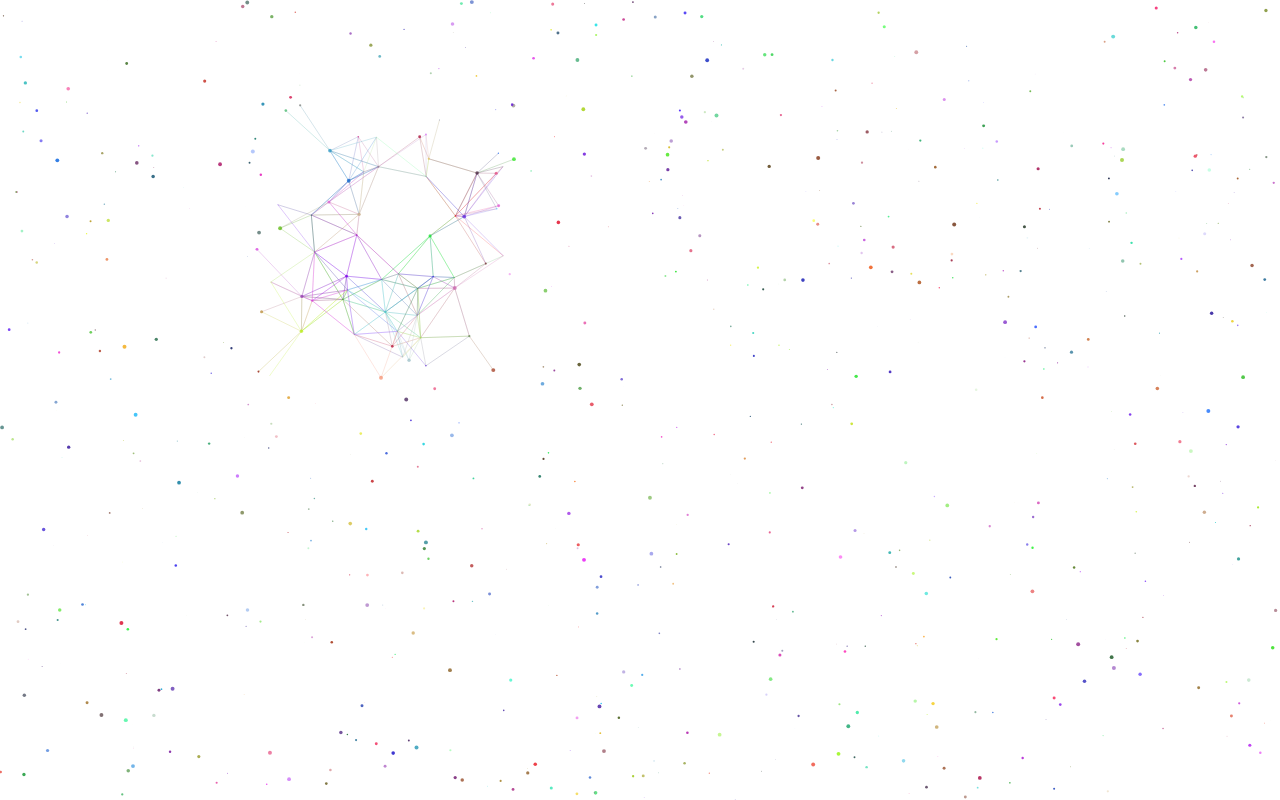
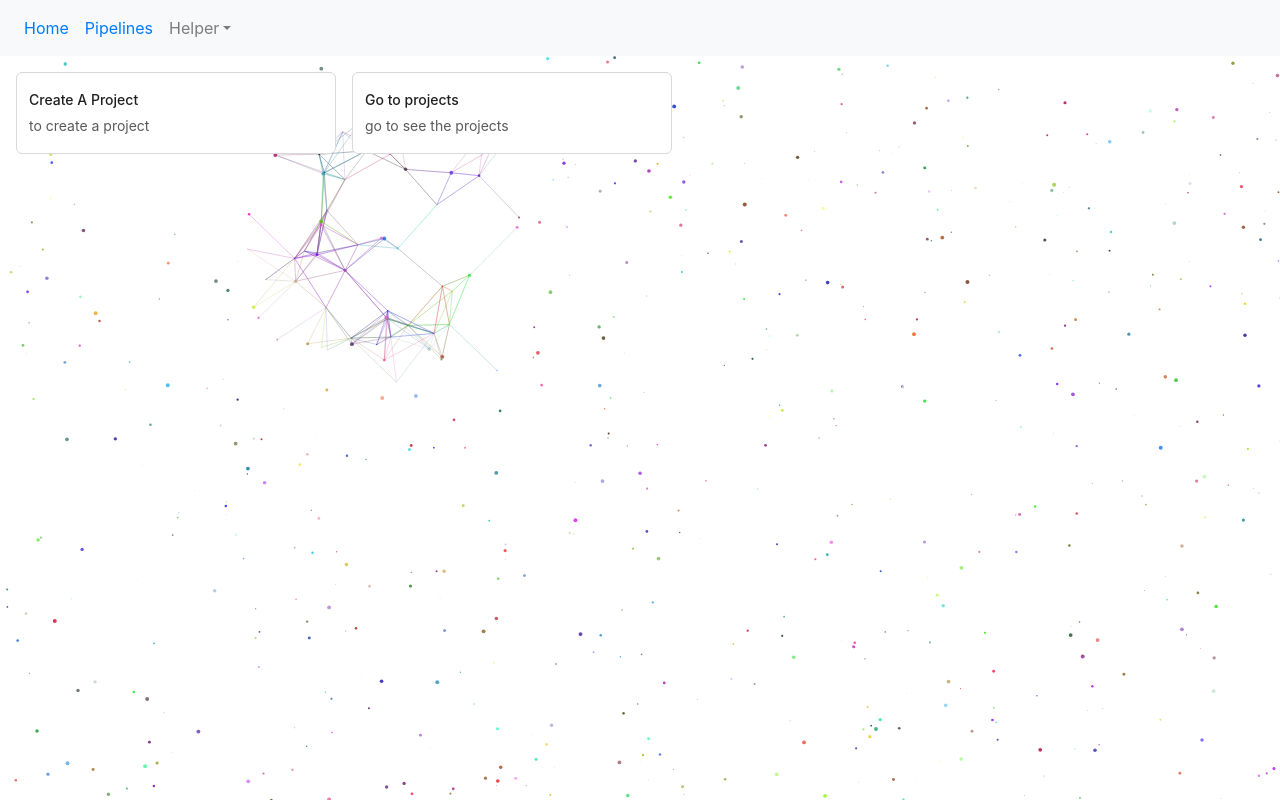
Before and after one commit to daijinru/mango, a React (Create React App) app in the folder console/client/: page /home in a window 1280 px wide. Before the commit this address had no page. Built offline with nearby package versions, Linux system fonts and the light colour scheme.

Commit message:
:construction: [console/client] add layout navigations and some pages

```diff
--- a/console/client/package.json
+++ b/console/client/package.json
@@ -8,6 +8,7 @@
     "@types/react": "^18.2.21",
     "@types/react-dom": "^18.2.7",
     "antd": "^5.11.0",
+    "bootstrap": "^4.6.2",
     "query-string": "^8.1.0",
     "react": "^18.2.0",
     "react-dom": "^18.2.0",
--- a/console/client/src/App.tsx
+++ b/console/client/src/App.tsx
@@ -1,18 +1,59 @@
 import React from 'react';
-import { Routes, Route, Link, useLocation } from 'react-router-dom'
+import { Routes, Route, Link } from 'react-router-dom'
 
 import './App.css';
 import Project from './pages/project'
 import Pipeline from './pages/pipeline'
+import Home from './pages/home'
+
 
 const menuConfig = [
+  {path: '/home', title: 'home', active: 'home', component: Home},
+  {path: '/pipelines', tilte: 'pipelines', active: 'pipelines', component: Pipeline},
   {path: '/project/:id', title: 'Projects', active: 'project', component: Project},
-  {path: '/pipeline/:id', title: 'Pipeline', active: 'pipeline', component: Pipeline, },
+  {path: '/pipeline/:id', title: 'Pipeline', active: 'pipeline', component: Pipeline,},
 ]
 
-const App: React.FC = () => {
+export default () => {
+
   return (
     <>
+    <div>
+      <nav className="navbar navbar-expand-sm   navbar-light bg-light">
+        <button className="navbar-toggler" type="button" data-toggle="collapse" data-target="#navbarTogglerDemo03" aria-controls="navbarTogglerDemo03" aria-expanded="false" aria-label="Toggle navigation">
+          <span className="navbar-toggler-icon"></span>
+        </button>
+
+        <div className="collapse navbar-collapse" id="navbarTogglerDemo03">
+          <ul className="navbar-nav mr-auto mt-2 mt-lg-0">
+            <li className="nav-item">
+              <a className="nav-link" href="#"><Link to={'/home'}>Home</Link></a>
+            </li>
+            <li className="nav-item">
+              <a className="nav-link" href="#"><Link to={'/pipelines'}>Pipelines</Link></a>
+            </li>
+            {/* <li className="nav-item">
+              <a className="nav-link" href="#">Agents</a>
+            </li> */}
+            <li className="nav-item dropdown dmenu">
+              <a className="nav-link dropdown-toggle" href="#" id="navbardrop" data-toggle="dropdown">
+                Helper
+              </a>
+              <div className="dropdown-menu sm-menu">
+                <a className="dropdown-item" href="https://github.com/daijinru/mango" target='_blank'>mango</a>
+                <a className="dropdown-item" href="https://github.com/daijinru/mango-runner" target='_blank'>mango-runner</a>
+              </div>
+            </li>
+          </ul>
+          <div className="social-part">
+            <i className="fa fa-facebook" aria-hidden="true"></i>
+            <i className="fa fa-twitter" aria-hidden="true"></i>
+            <i className="fa fa-instagram" aria-hidden="true"></i>
+          </div>
+        </div>
+      </nav>
+    </div>
+    <div style={{ padding: '16px' }}>
       <Routes>
           {
             menuConfig.map(menu => {
@@ -22,8 +63,9 @@ const App: React.FC = () => {
             })
           }
         </Routes>
+    </div>
     </>
   );
-}
+};
 
-export default App;
+// export default App;
--- a/console/client/src/index.tsx
+++ b/console/client/src/index.tsx
@@ -3,6 +3,9 @@ import ReactDOM from 'react-dom/client'
 import App from './App'
 // import reportWebVitals from './reportWebVitals'
 import { BrowserRouter } from 'react-router-dom'
+
+import 'bootstrap/dist/css/bootstrap.min.css'
+import 'bootstrap/dist/js/bootstrap.min.js'
 
 import './index.css'
 import 'antd/dist/antd'
--- /dev/null
+++ b/console/client/src/pages/home/index.tsx
@@ -0,0 +1,19 @@
+import { CheckCard } from '@ant-design/pro-components';
+
+export default () => (
+  <CheckCard.Group
+    onChange={(value) => {
+      console.log('value', value);
+    }}
+    defaultValue="A"
+  >
+    <CheckCard title="Create A Project" description="to create a project" value="action_create" />
+    <CheckCard title="Go to projects" description="go to see the projects" value="action_projects" />
+    {/* <CheckCard
+      title="Card C"
+      disabled
+      description="选项三，这是一个不可选项"
+      value="C"
+    /> */}
+  </CheckCard.Group>
+);
```
Also changed, not shown: 1 other file (tests, documents, lock files or other folders). Lines whose indentation alone changed are shown as unchanged.
